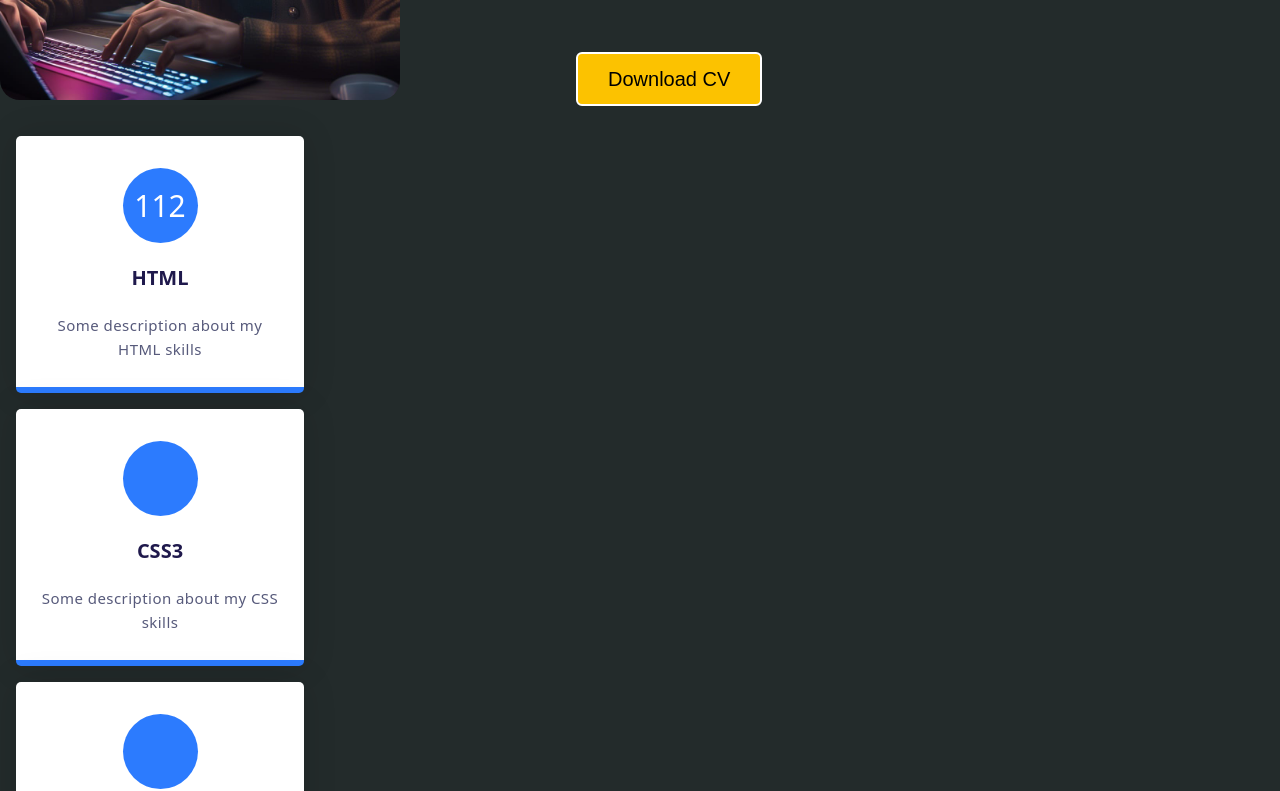
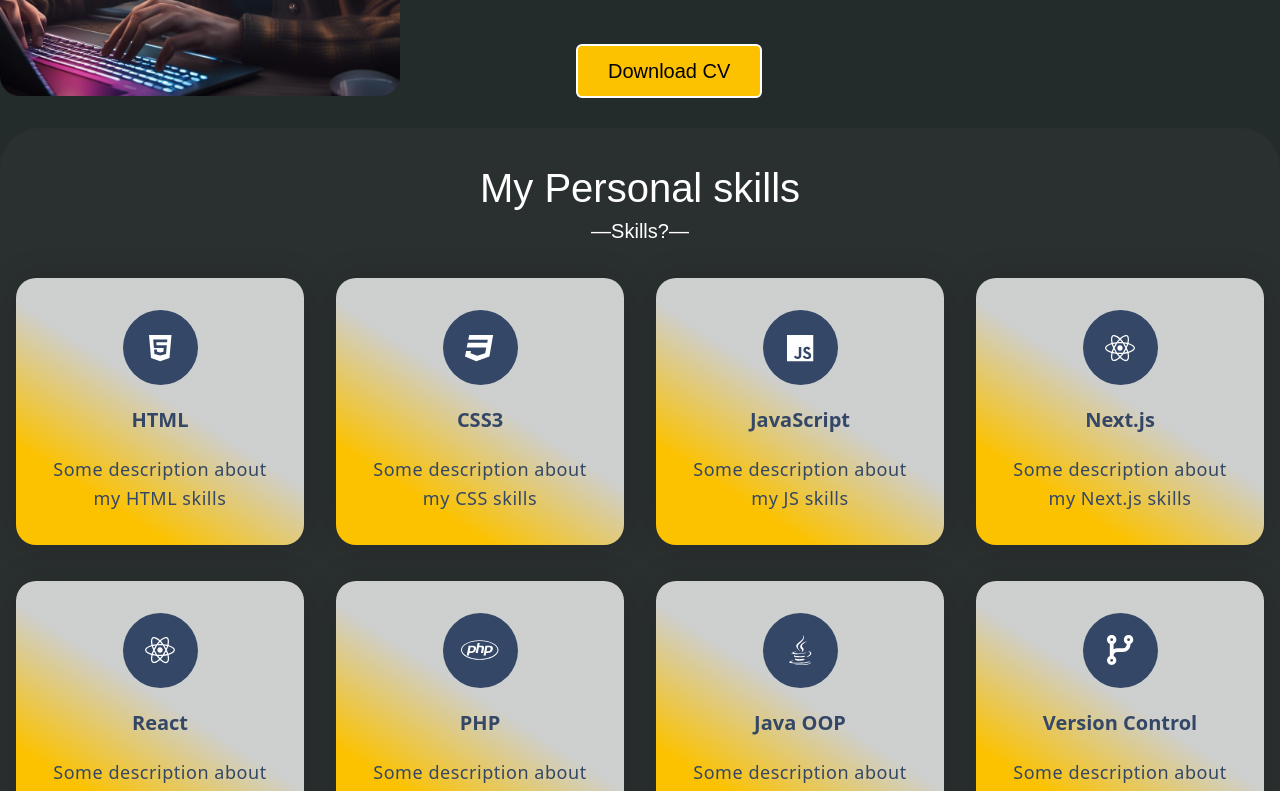
Before and after one commit to dincherselimov/WebDeveloperPortfolio, a Next.js app in the folder client/: page /App in a window 1280 px wide. Shown: the part 940-1731 px from the top of the page. Built offline with nearby package versions, Linux system fonts and the light colour scheme.

Commit message:
continue website rework part3

```diff
--- a/client/src/pages/components/ContentBox.tsx
+++ b/client/src/pages/components/ContentBox.tsx
@@ -1,7 +1,5 @@
 import React from "react";
 
-
-// Define the type for the props
 interface ContentBoxProps {
   img: React.ReactNode;
   name: string;
@@ -14,8 +12,8 @@ function ContentBox(props: ContentBoxProps) {
     <div className="column-new">
       <div className="card">
         <div className="icon-wrapper">{props.img}</div>
-        <h3>{props.name}</h3>
-        <p>{props.description}</p>
+        <h3 className="prop_name">{props.name}</h3>
+        <p className="prop_desc">{props.description}</p>
       </div>
     </div>
   );
--- a/client/src/pages/posts/HomePage.tsx
+++ b/client/src/pages/posts/HomePage.tsx
@@ -5,77 +5,82 @@ import HomeAboutMe from "../components/HomeAboutMe";
 import HomeSkills from "../components/HomeSkills";
 import HomeProjects from "../components/HomeProjects";
 import ContentBox from "../components/ContentBox";
+import { faHtml5, faCss3, faJs, faReact, faPhp, faJava } from '@fortawesome/free-brands-svg-icons';
+import { FontAwesomeIcon } from '@fortawesome/react-fontawesome';
+import { faCodeBranch } from "@fortawesome/free-solid-svg-icons/faCodeBranch";
 
 
-
-export default function HomePage(){
-
+export default function HomePage() {
   const skills = [
     {
       id: 1,
-          img: "112",
+      img: <FontAwesomeIcon icon={faHtml5}></FontAwesomeIcon>,
       name: "HTML",
       description: "Some description about my HTML skills",
     },
     {
       id: 2,
-          img: "",
+      img: <FontAwesomeIcon icon={faCss3}></FontAwesomeIcon>,
       name: "CSS3",
       description: "Some description about my CSS skills",
     },
     {
       id: 3,
-          img: "",
+      img: <FontAwesomeIcon icon={faJs}></FontAwesomeIcon>,
       name: "JavaScript",
       description: "Some description about my JS skills",
     },
     {
       id: 4,
-          img: "",
+      img: <FontAwesomeIcon icon={faReact}></FontAwesomeIcon>,
       name: "Next.js",
       description: "Some description about my Next.js skills",
     },
     {
       id: 5,
-          img: "",
+      img: <FontAwesomeIcon icon={faReact}></FontAwesomeIcon>,
       name: "React",
       description: "Some description about my React Skills",
     },
     {
       id: 6,
-          img: "",
+      img: <FontAwesomeIcon icon={faPhp}></FontAwesomeIcon>,
       name: "PHP",
       description: "Some description about my PHP skills",
     },
     {
       id: 7,
-          img: "",
+      img: <FontAwesomeIcon icon={faJava}></FontAwesomeIcon>,
       name: "Java OOP",
       description: "Some description about my Java skills",
     },
     {
       id: 8,
-          img: "me.jpg",
+      img: <FontAwesomeIcon icon={faCodeBranch}></FontAwesomeIcon>,
       name: "Version Control",
       description: "Some description about my Version Control Skills",
     },
-        {
-          id: 9,
-          img: "me.jpg",
-          name: "Version Control",
-          description: "Some description about my Version Control Skills",
-        },
+
   ];
 
   const contBox = skills.map((item) => (
-        <ContentBox key={item.id} img={item.img} name={item.name} description={item.description} />
+    <ContentBox
+      key={item.id}
+      img={item.img}
+      name={item.name}
+      description={item.description}
+    />
   ));
 
   return (
     <PageLayout>
-          <IntroSection/>
-          <HomeAboutMe/>
-          <div>{contBox}</div>
+      <IntroSection />
+      <HomeAboutMe />
+      <section className="personal_skills_section">
+        <h2 className="personal_title">My Personal skills</h2>
+        <div className="content-main">{contBox}</div>
+      </section>
+
       {/* <HomeSkills/> */}
       {/* <HomeProjects/> */}
     </PageLayout>
--- a/client/src/styles/home/card.css
+++ b/client/src/styles/home/card.css
@@ -1,3 +1,10 @@
+.content-main{
+  display: flex;
+  flex-wrap: wrap;
+  max-width: 1300px;
+  margin: auto;
+}
+
 .column-new {
     width: 100%;
     padding: 0 1em 1em 1em;
@@ -8,31 +15,31 @@
     width: 100%;
     height: 100%;
     padding: 2em 1.5em;
-    background: linear-gradient(#ffffff 50%, #2c7bfe 50%);
-    background-size: 100% 200%;
+    background-image: linear-gradient(33deg, #fcc200 50%, #ffffffc4 70%);    background-size: 100% 200%;
     background-position: 0 2.5%;
-    border-radius: 5px;
+    border-radius: 20px;
     box-shadow: 0 0 35px rgba(0, 0, 0, 0.12);
     cursor: pointer;
     transition: 0.5s;
   }
 
-  h3 {
+  .prop_name {
     font-size: 20px;
-    font-weight: 600;
-    color: #1f194c;
+    font-weight: 700;
+    color: #344767;
     margin: 1em 0;
   }
 
-  p {
-    color: #575a7b;
-    font-size: 15px;
+  .prop_desc {
+    color: #344767;
+    font-size: 18px;
     line-height: 1.6;
     letter-spacing: 0.03em;
+    font-weight: 500;
   }
 
   .icon-wrapper {
-    background-color: #2c7bfe;
+    background-color: #344767;
     position: relative;
     margin: auto;
     font-size: 30px;
@@ -51,7 +58,8 @@
 
   .card:hover .icon-wrapper {
     background-color: #ffffff;
-    color: #2c7bfe;
+    color: #8b0000;
+
   }
 
   .card:hover h3 {
@@ -78,7 +86,51 @@
 
   @media screen and (min-width: 992px) {
     .column-new {
-      flex: 0 0 25%;
+      flex: 0 0 33%;
       max-width: 25%;
+      margin-bottom:20px;
     }
   }
+
+
+ .personal_title {
+    position: relative;
+    text-align: center;
+    font-size: 40px;
+    font-weight: 500;
+    margin-bottom: 40px;
+    padding-bottom: 20px;
+    font-family: "Ubuntu", sans-serif;
+    color:white;
+  }
+
+  .personal_title::before {
+    content: "";
+    position: absolute;
+    bottom: 0px;
+    left: 50%;
+    width: 180px;
+    height: 3px;
+    transform: translateX(-50%);
+  }
+
+
+   .personal_title::after {
+    content: "—Skills?—";
+    text-overflow: ellipsis;
+    display: -webkit-inline-box;
+    -webkit-line-clamp: 3;
+    -webkit-box-orient: vertical;
+    position: absolute;
+    bottom: -8px;
+    left: 50%;
+    font-size: 20px;
+    color: white;
+    padding: 0 5px;
+    transform: translateX(-50%);
+  }
+
+  .personal_skills_section{
+    background: #48494433;
+    border-radius: 40px;
+  }
--- a/package.json
+++ b/package.json
@@ -20,8 +20,10 @@
   },
   "dependencies": {
     "@fortawesome/fontawesome-free": "^6.4.2",
-    "@fortawesome/fontawesome-svg-core": "^6.4.2",
+    "@fortawesome/fontawesome-svg-core": "^6.5.1",
+    "@fortawesome/free-brands-svg-icons": "^6.5.1",
     "@fortawesome/free-solid-svg-icons": "^6.4.2",
+    "@fortawesome/react-fontawesome": "^0.2.0",
     "react-easy-emoji": "^1.8.1"
   }
 }
```
Also changed, not shown: 1 other file (tests, documents, lock files or other folders). Lines whose indentation alone changed are shown as unchanged.
